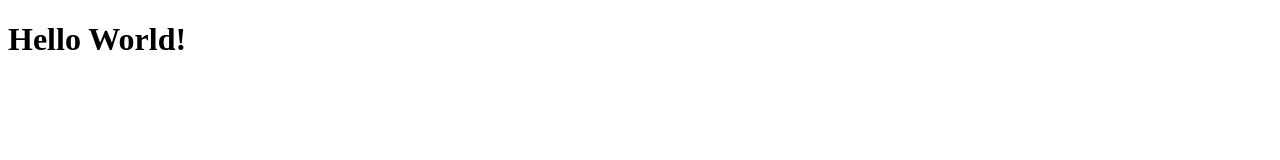
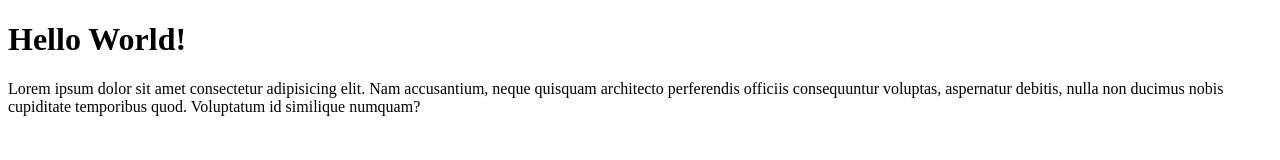
Before and after one commit to ismaileel/mail-git-test, a plain HTML site: page index.html in a window 1280 px wide. Drawn offline with Linux system fonts and the light colour scheme.

Commit message:
menambahkan paragraf

```diff
--- a/index.html
+++ b/index.html
@@ -8,5 +8,6 @@
 </head>
 <body>
     <h1>Hello World!</h1>
+    <p>Lorem ipsum dolor sit amet consectetur adipisicing elit. Nam accusantium, neque quisquam architecto perferendis officiis consequuntur voluptas, aspernatur debitis, nulla non ducimus nobis cupiditate temporibus quod. Voluptatum id similique numquam?</p>
 </body>
 </html>
```
